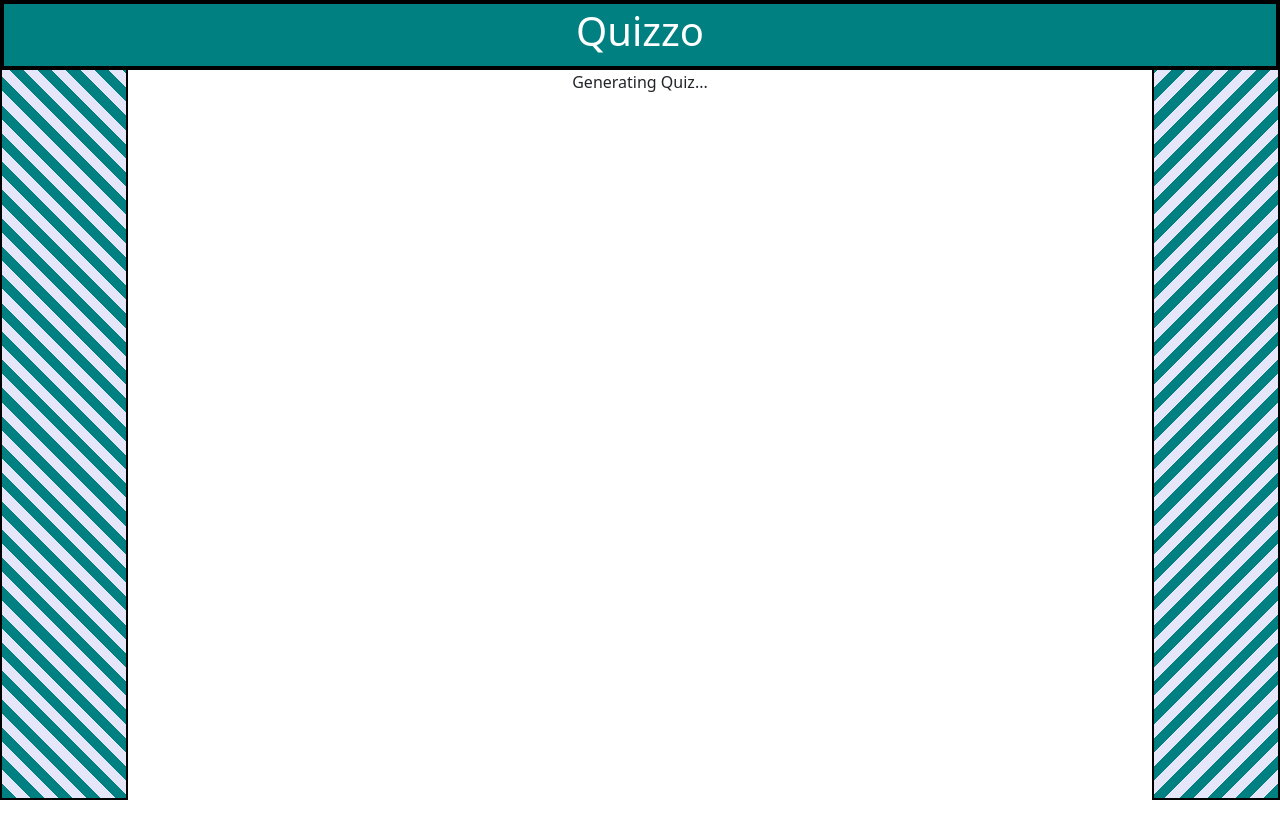
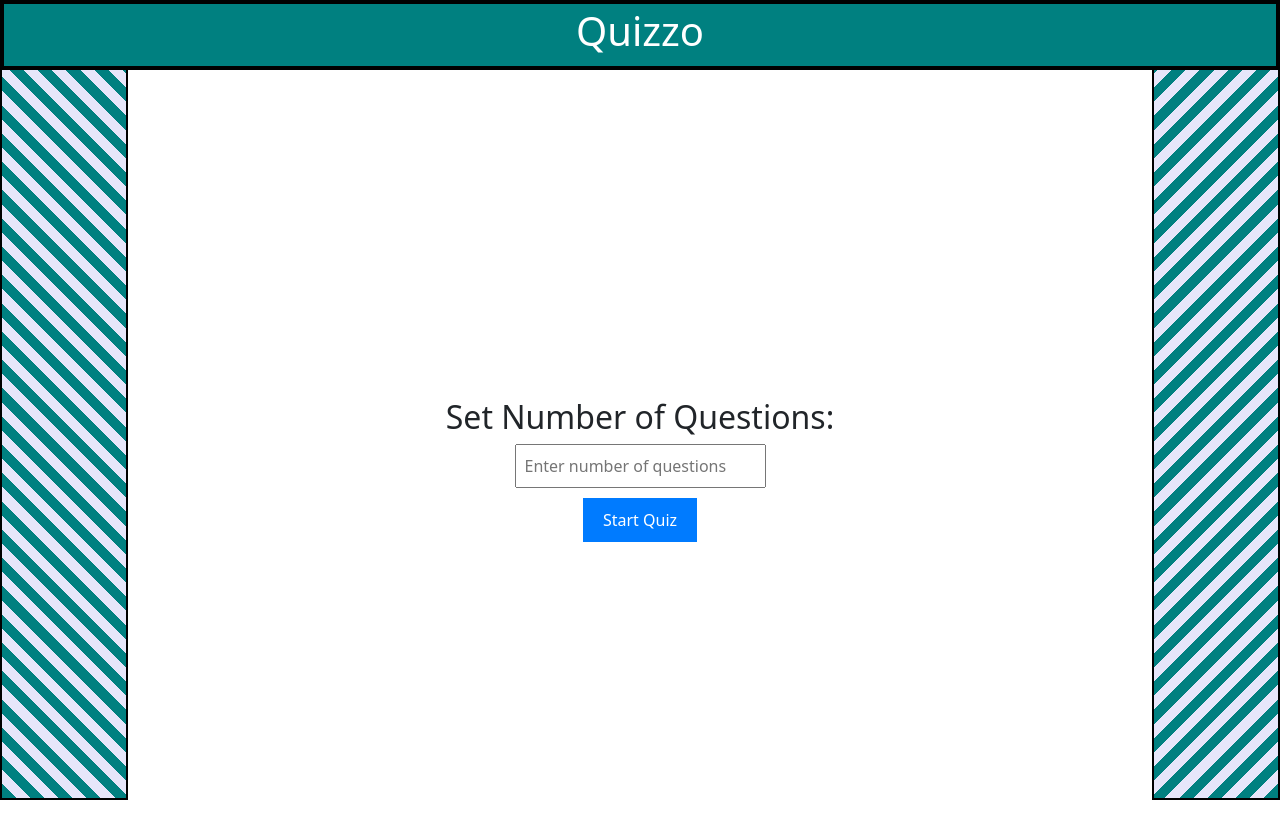
Before and after one commit to Msoto3/Quizzo, a React (Create React App) app in the folder frontend/: page / in a window 1280 px wide. Both pictures are taken after a click on the element "Click this grid to begin custom quiz". Shown: the top 838 px of the page. Before the commit the page ends 800 px from the top, so only its background shows below. Built offline with nearby package versions, Linux system fonts and the light colour scheme.

Commit message:
Added variable length

```diff
--- a/frontend/src/App.js
+++ b/frontend/src/App.js
@@ -1,37 +1,54 @@
-import React, { useEffect } from 'react';
+import React, { useState, useEffect } from 'react';
 import './index.css';
 import Start from './components/Start';
 import Quiz from './components/Quiz';
-import { useState } from 'react';
+import NumberofQuestions from './components/NumberofQuestions';
 
 function App() {
-  const [start,setStart] = useState(false) // whether the website will be the front page or quiz page
-  const [dest,setDest] = useState("") // this is the last part of the http that will be saved depending on the option clicked
+  const [start, setStart] = useState(false);
+  const [dest, setDest] = useState('');
   const [data, setData] = useState(null);
+  const [questionCount, setQuestionCount] = useState(0);
+  const [showNumberofQuestions, setShowNumberofQuestions] = useState(false);
 
-  useEffect(()=>{
+  useEffect(() => {
     const fetcher = async () => {
       try {
-        const response = await fetch(`http://localhost:5000/${dest}`);
-        const data = await response.json();
-        console.log(data)
-        setData(data);
+        let url = `http://localhost:5000/${dest}`;
+        if (questionCount > 0) {
+          url = `http://localhost:5000/${dest}/${questionCount}`;
+          const response = await fetch(url);
+          const data = await response.json();
+          setData(data);
+        }
       } catch (error) {
-
-        console.error("Error fetching data:", error);
+        console.error('Error fetching data:', error);
       }
     };
 
-    if(dest)
-      fetcher()
+    if (dest) {
+      fetcher();
+    }
+  }, [dest, questionCount]);
 
-  },[start,setData,dest])
+  const handleStartQuiz = () => {
+    setShowNumberofQuestions(true);
+  };
+
+  const goToQuiz = () => {
+    setShowNumberofQuestions(false);
+    setStart(true);
+  };
 
   return (
     <div className="App">
-      {!start && <Start setDest={setDest} setStart={setStart}/>}
+      {!start && !showNumberofQuestions && (
+        <Start setDest={setDest} setStart={handleStartQuiz} />
+      )}
+      {!start && showNumberofQuestions && (
+        <NumberofQuestions setQuestionCount={setQuestionCount} goToQuiz={goToQuiz} />
+      )}
       {start && <Quiz data={data} setStart={setStart} setData={setData} setDest={setDest} />}
-
     </div>
   );
 }
--- /dev/null
+++ b/frontend/src/components/NumberofQuestions.js
@@ -0,0 +1,43 @@
+import React, { useState } from "react";
+
+export default function NumberofQuestions({ setQuestionCount, goToQuiz }) {
+  const [inputValue, setInputValue] = useState("");
+
+  const handleInputChange = (event) => {
+    setInputValue(event.target.value);
+  };
+
+  const handleStartQuiz = () => {
+    // Convert the input value to a number and pass it to the parent component
+    const questionCount = parseInt(inputValue);
+    if (!isNaN(questionCount) && questionCount > 0) {
+      setQuestionCount(questionCount);
+      goToQuiz();
+    } else {
+      // Handle invalid input or display an error message
+      console.error("Please enter a valid number of questions.");
+    }
+  };
+
+  return (
+    <>
+      <div id="leftBorder"> </div>
+      <div id="rightBorder"> </div>
+      <header>
+        <h1>Quizzo</h1>
+      </header>
+      <div className="center-container">
+        <div className="number-of-questions ">
+          <h2>Set Number of Questions:</h2>
+          <input
+            type="number"
+            value={inputValue}
+            placeholder="Enter number of questions"
+            onChange={handleInputChange}
+          />
+          <button onClick={handleStartQuiz}>Start Quiz</button>
+        </div>
+      </div>
+    </>
+  );
+}
--- a/frontend/src/index.css
+++ b/frontend/src/index.css
@@ -205,3 +205,24 @@ h2 {
 .results{
   text-align: center;
 }
+
+.number-of-questions{
+  display: flex;
+  flex-direction: column;
+  align-items: center;
+  justify-content: center;
+  height: 100vh; /* Adjust as needed to center vertically */
+}
+
+.number-of-questions input {
+  margin-bottom: 10px;
+  padding: 8px;
+}
+
+.number-of-questions button {
+  padding: 10px 20px;
+  background-color: #007bff;
+  color: white;
+  border: none;
+  cursor: pointer;
+}
```
Also changed, not shown: 1 other file (tests, documents, lock files or other folders).
